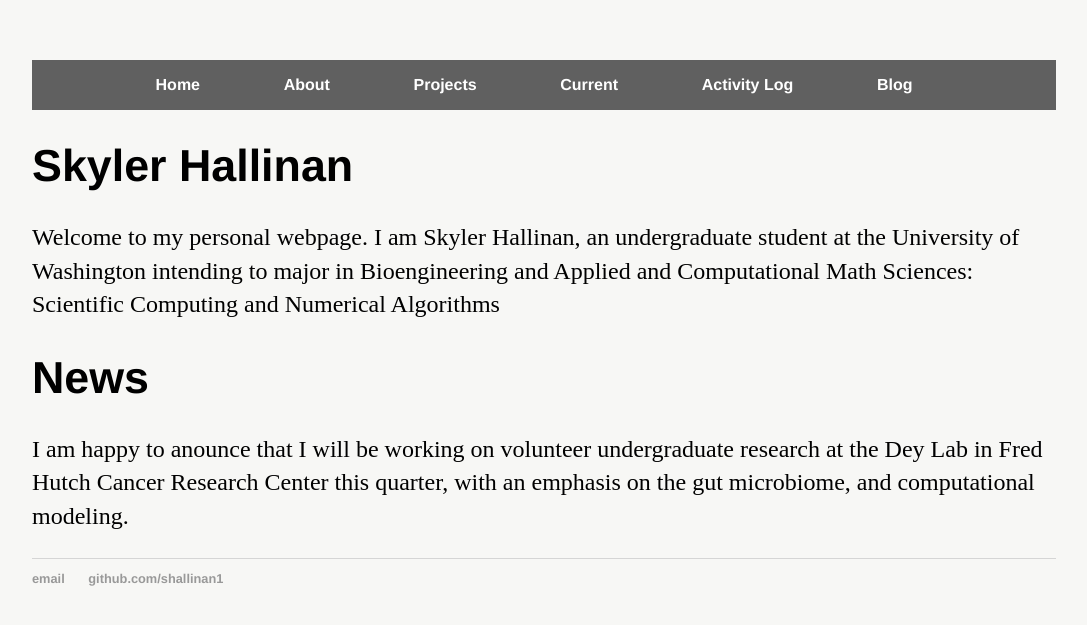
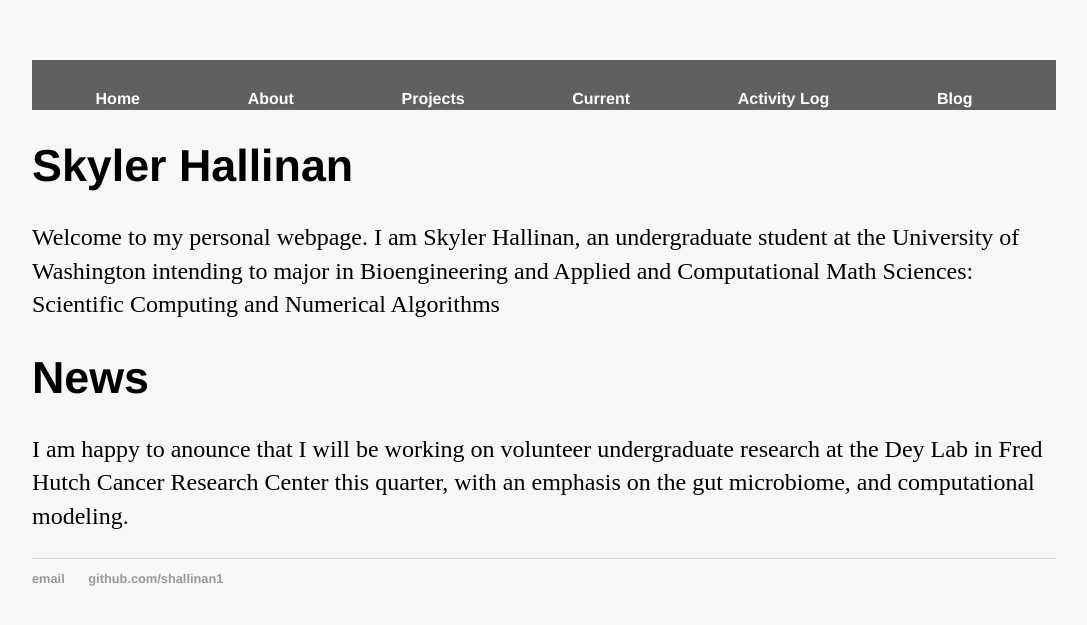
Before and after one commit to shallinan1/shallinan1.github.io, a Jekyll site: the page built from index.md, in a window 1280 px wide. Shown: the top 625 px of the page, without its empty margins (96-1183 px from the left). Built offline with Jekyll 4.4.1, drawn with Linux system fonts in a browser that asks for light colours; our own code applies the rules of GitHub Pages for plain Markdown files.

Commit message:
change padding, ake block

```diff
--- a/css/main.css
+++ b/css/main.css
@@ -31,9 +31,10 @@
 			}
 
 	#globalNav li a {
+		display: block;
 		position: relative;
 		bottom: 50%;
-		padding: 0 0.25em;
+		padding: 14px 16px;
 		-moz-padding-start: 0;
 		font-size: 1em;
 		color: #FFFFFF;
```
